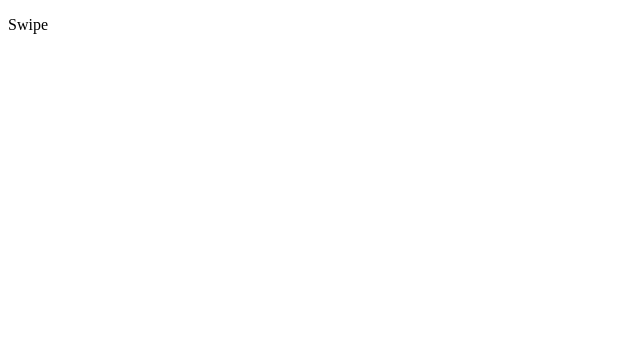
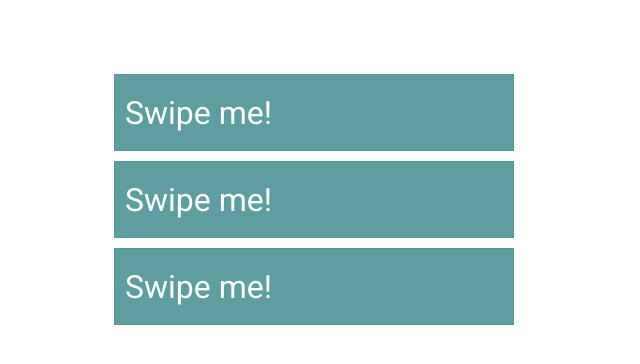
Before and after one commit to orindholt/swipe-to-del, a website: page index.html in a window 1280 px wide. Shown: the whole page, without its empty margins (0-640 px from the left). Drawn offline with Linux system fonts and the light colour scheme.

Commit message:
Add styling and markup to project

```diff
--- /dev/null
+++ b/css/reset.css
@@ -0,0 +1,43 @@
+* {
+    margin: 0;
+    padding: 0;
+    box-sizing: border-box;
+}
+
+img {
+    width: 100%;
+    height: auto;
+}
+
+a {
+    text-decoration: none;
+    color: inherit;
+}
+
+button {
+    font-family: inherit;
+    color: inherit;
+    border: none;
+    background-color: transparent;
+    cursor: pointer;
+}
+
+ul {
+    list-style: none;
+}
+
+input {
+    border: none;
+}
+
+input:focus {
+    outline: none;
+}
+
+input[type="submit"]{
+    cursor: pointer;
+}
+
+select {
+    font-family: inherit;
+}
--- /dev/null
+++ b/css/style.css
@@ -0,0 +1,55 @@
+@import url("reset.css");
+
+* {
+    margin: 0;
+    padding: 0;
+    box-sizing: border-box;
+}
+
+:root {
+    --font: 'Roboto', sans-serif;
+}
+
+body {
+    padding: 5%;
+    max-width: 1200px;
+    margin: 0 auto;
+    font-family: var(--font);
+}
+
+.swipe-box {
+    border: 1px solid #0101;
+    max-width: 400px;
+    width: 100%;
+    display: grid;
+    grid-template-columns: 2fr 1fr;
+    grid-auto-rows: 75px;
+    align-items: center;
+    font-size: 2em;
+    color: white;
+    overflow-x: hidden;
+    background-color: cadetblue;
+    margin: 10px;
+}
+
+.swipe-box > * {
+    height: 100%;
+    width: 100%;
+    display: flex;
+    align-items: center;
+}
+
+.del-btn {
+    grid-area: 1/2/2/3;
+    justify-self: end;
+    background-color: crimson;
+    font-size: 1em;
+    font-weight: 700;
+    justify-content: center;
+}
+
+.swipe-text {
+    grid-area: 1/1/2/3;
+    background-color: cadetblue;
+    padding: 10px;
+}
--- a/index.html
+++ b/index.html
@@ -5,10 +5,25 @@
     <meta http-equiv="X-UA-Compatible" content="IE=edge">
     <meta name="viewport" content="width=device-width, initial-scale=1.0">
     <title>Swipe to Delete</title>
+    <link rel="stylesheet" href="./css/style.css">
+    <link rel="preconnect" href="https://fonts.googleapis.com">
+    <link rel="preconnect" href="https://fonts.gstatic.com" crossorigin>
+    <link href="https://fonts.googleapis.com/css2?family=Roboto:wght@300;400;500;700&display=swap" rel="stylesheet">
 </head>
 <body>
-        <main>
-            <p>Swipe</p>
-        </main>
+    <div class="swipe-box" id="swipe-box">
+        <button class="del-btn">Delete</button>
+        <p class="swipe-text" id="swipe-element">Swipe me!</p>
+    </div>
+    <div class="swipe-box" id="swipe-box">
+        <button class="del-btn">Delete</button>
+        <p class="swipe-text" id="swipe-element">Swipe me!</p>
+    </div>
+    <div class="swipe-box" id="swipe-box">
+        <button class="del-btn">Delete</button>
+        <p class="swipe-text" id="swipe-element">Swipe me!</p>
+    </div>
+
+    <script src="./js/script.js"></script>
 </body>
 </html>
```
Lines whose indentation alone changed are shown as unchanged.
